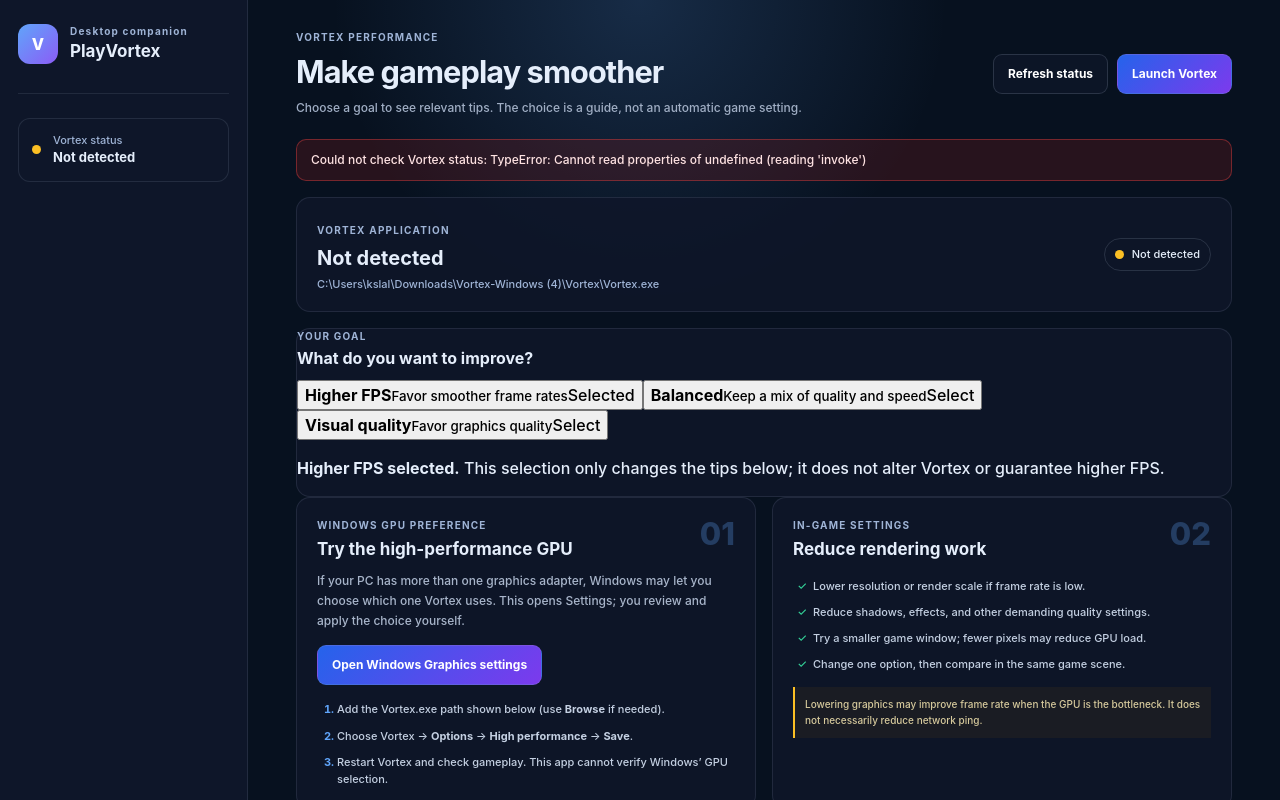
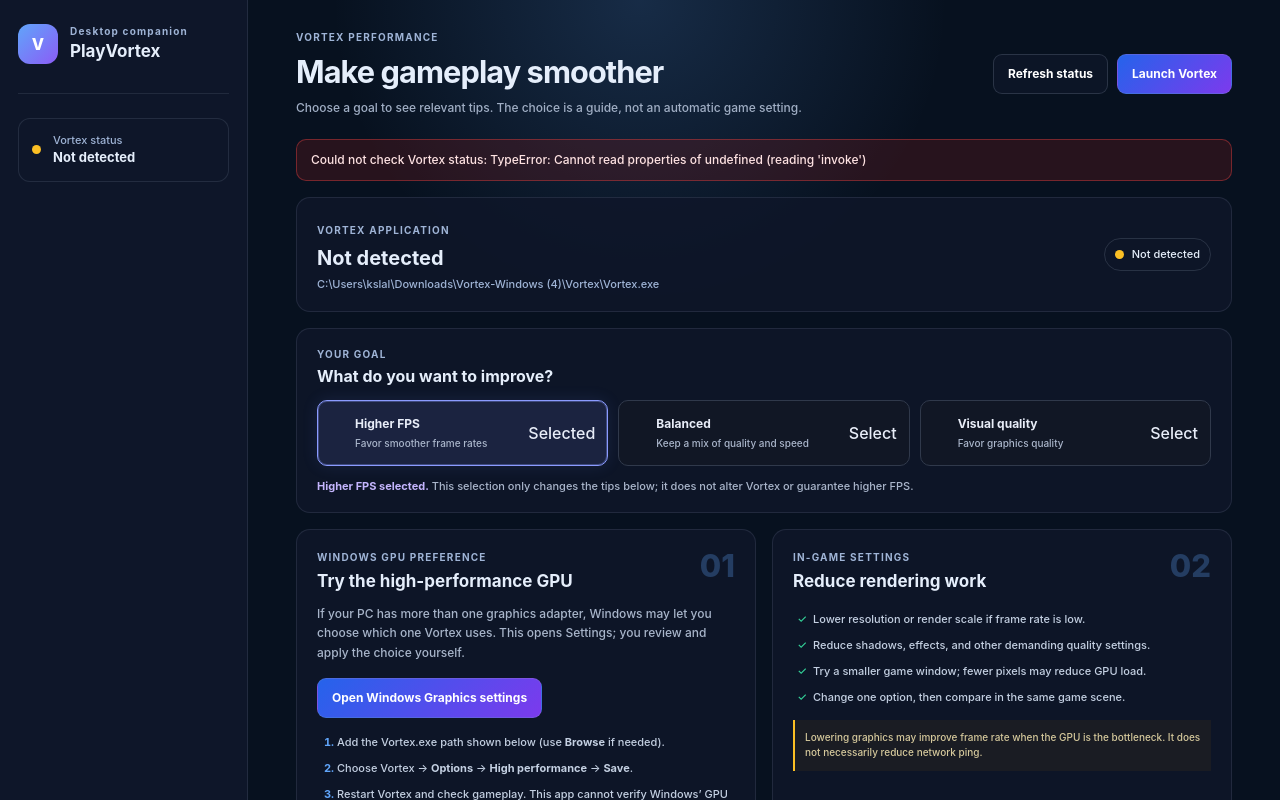
Before and after one commit to kristyan-bob/vortex-client, a React (Vite) app: page / in a window 1280 px wide. Shown: the top 800 px of the page. Built offline with nearby package versions, Linux system fonts and the light colour scheme.

Commit message:
Add styles for goal panel and options

```diff
--- a/src/styles.css
+++ b/src/styles.css
@@ -69,3 +69,34 @@ button:disabled { cursor: not-allowed; opacity: .65; }
 .path-hint { margin: 10px 0 0; color: #8b9ab2; font-size: 10px; line-height: 1.55; }
 .app-footer { margin-top: 14px; color: #7f8da5; font-size: 10px; }
 @media (max-width: 980px) { .app-shell { grid-template-columns: 1fr; } .sidebar { min-height: auto; padding: 15px 20px; border-right: 0; border-bottom: 1px solid rgba(148, 163, 184, .15); } .sidebar-divider { margin: 12px 0; } .sidebar-footer { margin-top: 12px; } .performance-grid { grid-template-columns: 1fr; } .topbar { align-items: flex-start; flex-direction: column; } }
+.goal-panel { margin-bottom: 16px; padding: 18px 20px; }
+.goal-list { display: grid; grid-template-columns: repeat(3, minmax(0, 1fr)); gap: 10px; margin-top: 12px; }
+.goal-option {
+  display: flex;
+  align-items: center;
+  gap: 10px;
+  min-height: 66px;
+  padding: 12px;
+  border: 1px solid #30394b;
+  border-radius: 10px;
+  color: #e8edf8;
+  text-align: left;
+  background: #111725;
+}
+.goal-option:hover { border-color: #7084ff; }
+.goal-option.selected {
+  border-color: #8b9bff;
+  background: #1b2340;
+  box-shadow: inset 0 0 0 1px #8b9bff55, 0 0 16px #6179e822;
+}
+.goal-option .profile-radio { flex: 0 0 15px; }
+.goal-option .profile-copy { flex: 1; }
+.goal-option .profile-copy strong,
+.goal-option .profile-copy small { display: block; }
+.goal-option .profile-copy strong { font-size: 12px; }
+.goal-option .profile-copy small { margin-top: 3px; color: #aab6cb; font-size: 10px; }
+.goal-disclaimer { margin: 12px 0 0; color: #aab6cb; font-size: 11px; }
+.goal-disclaimer strong { color: #c4b5fd; }
+@media (max-width: 760px) {
+  .goal-list { grid-template-columns: 1fr; }
+}
```
